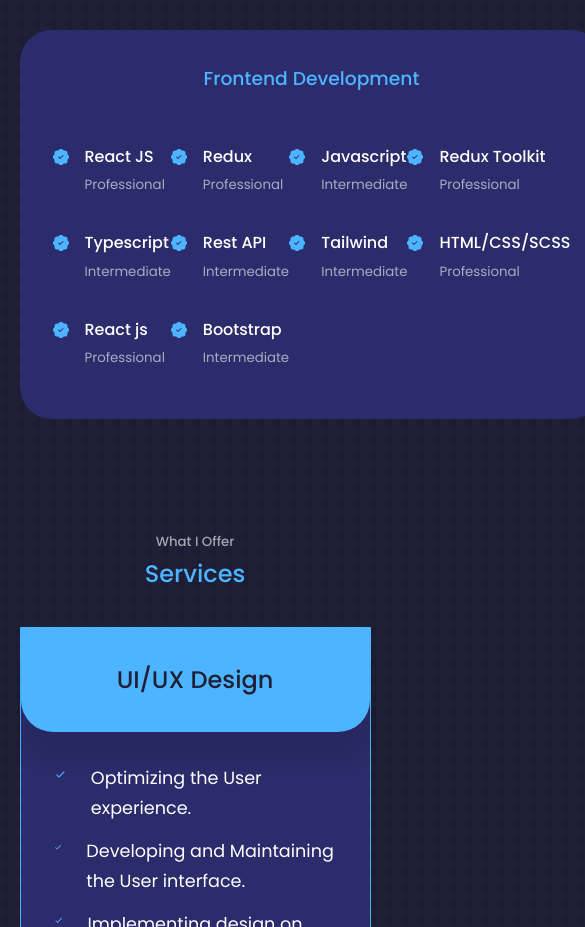
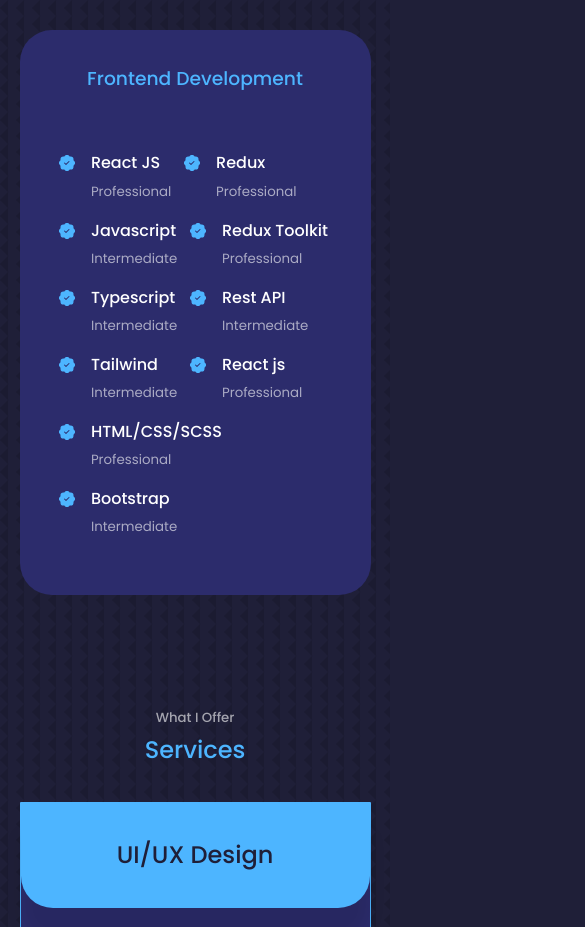
Before and after one commit to ismailabdullazade/My-Portfolio, a React (Create React App) app: page / in a window 390 px wide. Shown: the part 2000-2927 px from the top of the page, 585 px wide, since content can reach past the window. Built offline with nearby package versions, Linux system fonts and the light colour scheme.

Commit message:
responsive

```diff
--- a/src/components/Experience/Experience.jsx
+++ b/src/components/Experience/Experience.jsx
@@ -64,14 +64,14 @@ const Experience = () => {
             <article className="experience__details">
               <BsPatchCheckFill className="experience__details-icon" />
               <div>
-                <h4>HTML/CSS/SCSS</h4>
+                <h4>React js</h4>
                 <small className="text-light">Professional</small>
               </div>
             </article>
             <article className="experience__details">
               <BsPatchCheckFill className="experience__details-icon" />
               <div>
-                <h4>React js</h4>
+                <h4>HTML/CSS/SCSS</h4>
                 <small className="text-light">Professional</small>
               </div>
             </article>
--- a/src/components/Experience/experience.css
+++ b/src/components/Experience/experience.css
@@ -24,14 +24,18 @@
 }
 
 .experience__content {
-    display: grid;
-    grid-template-columns: 1fr 1fr 1fr 1fr;
-    row-gap: 2rem;
+    /* display: grid; */
+    display: flex;
+    /* grid-template-columns: 1fr 1fr 1fr 1fr; */
+    /* row-gap: 2rem; */
+    flex-wrap: wrap;
+
 }
 
 .experience__details {
     display: flex;
     gap: 1rem;
+    margin: 2rem;
     /* margin: 1rem; */
 }
 
@@ -65,4 +69,8 @@
         width: 100%;
         padding: 2rem 1rem;
     }
+
+    .experience__details{
+        margin: 0.4rem;
+    }
 }
```
